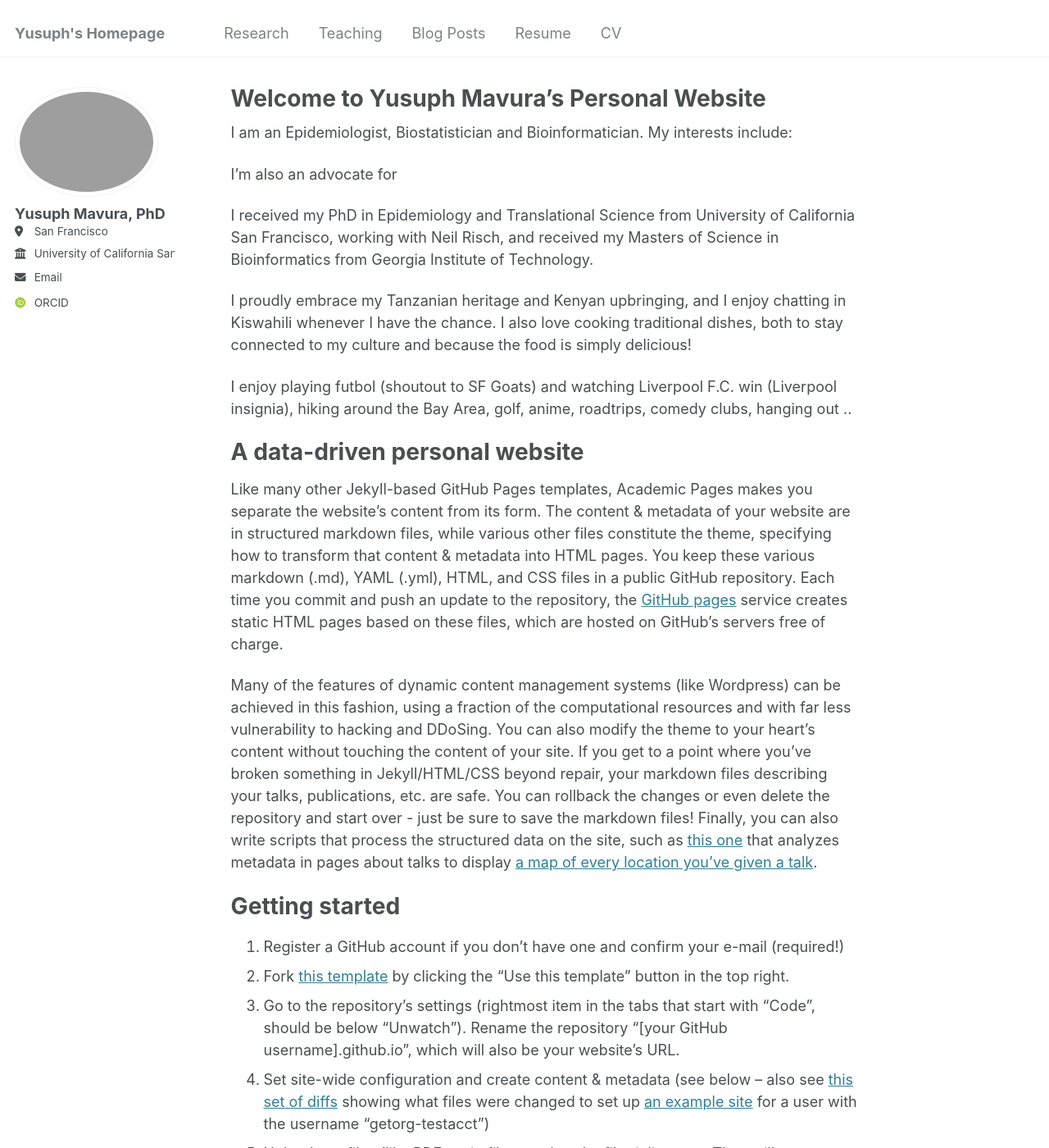
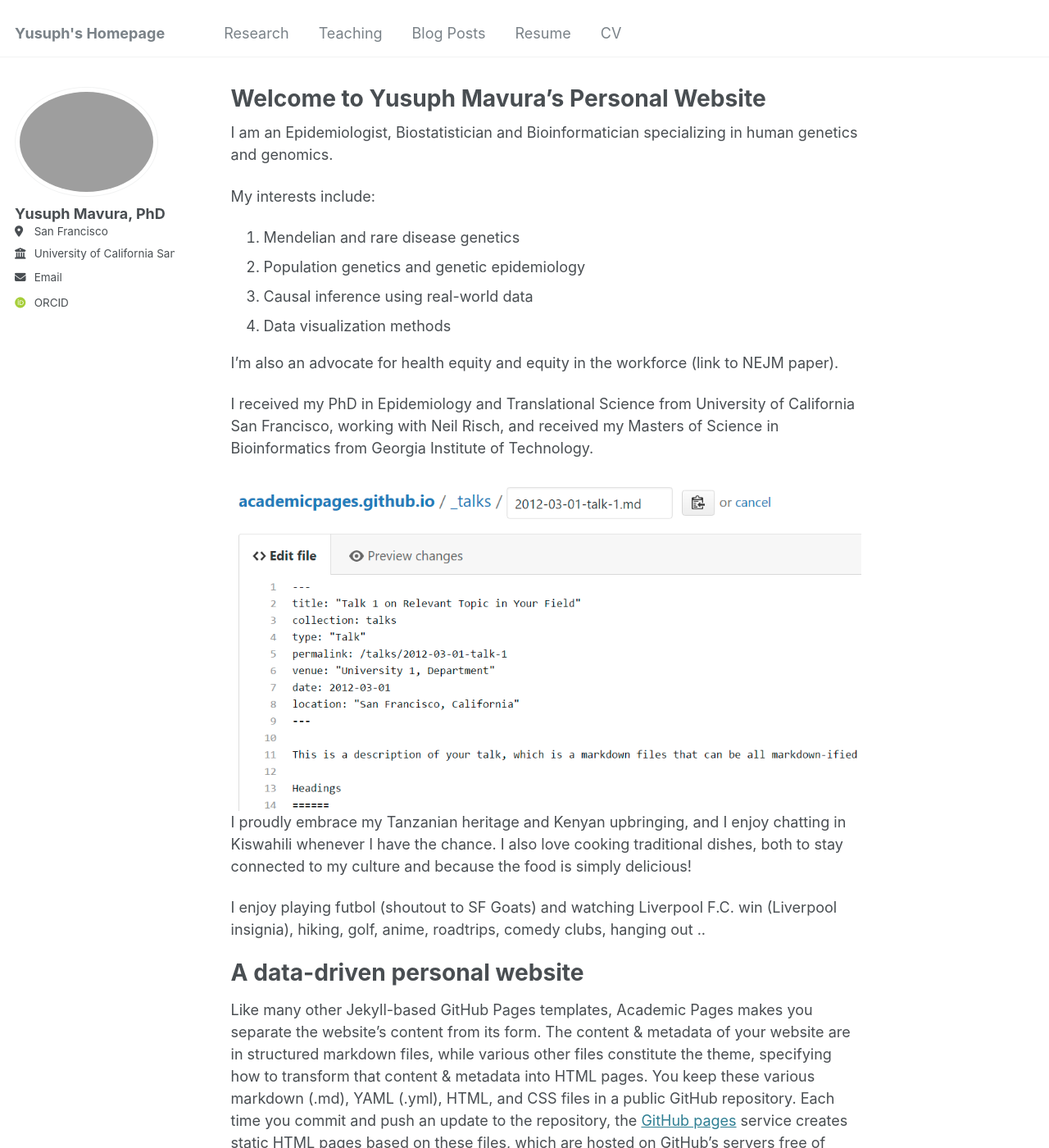
Before and after one commit to ymavura3/yusuph-mavura, a Jekyll site: the page built from _pages/about.md, in a window 1280 px wide and 1400 px high. Shown: the whole window at 82% size. Built offline with Jekyll 4.4.1, drawn with Linux system fonts in a browser that asks for light colours; some web fonts are replaced.

Commit message:
Update about.md

```diff
--- a/_pages/about.md
+++ b/_pages/about.md
@@ -7,15 +7,23 @@ redirect_from:
   - /about.html
 ---
 
-I am an Epidemiologist, Biostatistician and Bioinformatician. My interests include:
+I am an Epidemiologist, Biostatistician and Bioinformatician specializing in human genetics and genomics.
 
-I'm also an advocate for
+My interests include:
+
+1. Mendelian and rare disease genetics
+1. Population genetics and genetic epidemiology
+1. Causal inference using real-world data
+1. Data visualization methods
+
+I'm also an advocate for health equity and equity in the workforce (link to NEJM paper).
 
 I received my PhD in Epidemiology and Translational Science from University of California San Francisco, working with Neil Risch, and received my Masters of Science in Bioinformatics from Georgia Institute of Technology.
 
+![Picture to usher in informal side](/images/editing-talk.png)
 I proudly embrace my Tanzanian heritage and Kenyan upbringing, and I enjoy chatting in Kiswahili whenever I have the chance. I also love cooking traditional dishes, both to stay connected to my culture and because the food is simply delicious!
 
-I enjoy playing futbol (shoutout to SF Goats) and watching Liverpool F.C. win (Liverpool insignia), hiking around the Bay Area, golf, anime, roadtrips, comedy clubs, hanging out ..
+I enjoy playing futbol (shoutout to SF Goats) and watching Liverpool F.C. win (Liverpool insignia), hiking, golf, anime, roadtrips, comedy clubs, hanging out ..
 
 A data-driven personal website
 ======
```
